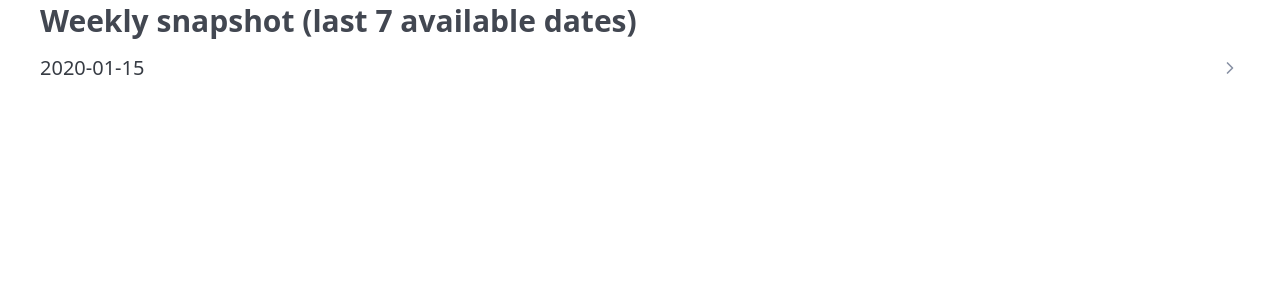
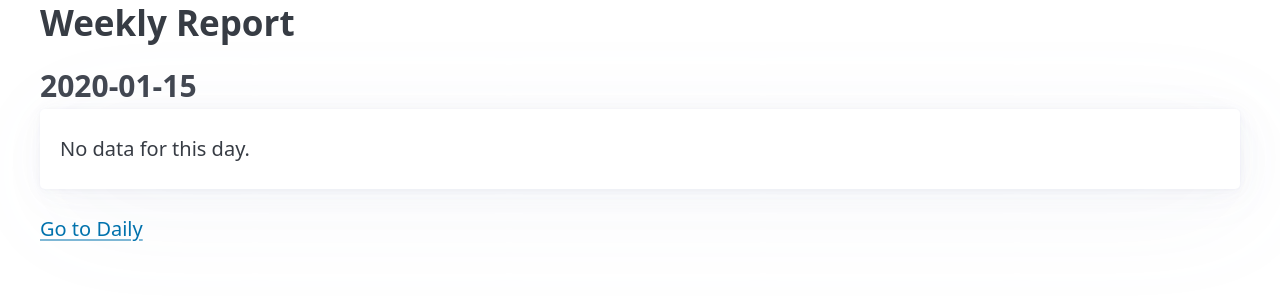
Before and after one commit to joelucwag-boop/ROTC-web-app, a Flask app: template templates/weekly.html in a window 1280 px wide. Shown: the part 87-390 px from the top of the page. Run offline with Flask 3, Linux system fonts and the light colour scheme; the template is opened without the code that fills it: most values are stand-ins (such as "Sample title", 1, 10 or a date in 2020); some libraries are stand-ins or nearby versions.

Commit message:
Update weekly.html

```diff
--- a/templates/weekly.html
+++ b/templates/weekly.html
@@ -1,17 +1,47 @@
 {% extends "base.html" %}
 {% block content %}
-<h3>Weekly snapshot (last 7 available dates)</h3>
+<h2>Weekly Report</h2>
+
+{% if dates and rows %}
   {% for iso in dates %}
-<details>
-  <summary>{{ iso }}</summary>
+    {% set day = rows.get(iso, {}) %}
+    <section style="margin-block:1.25rem;">
+      <h3 style="margin:0 0 .25rem 0;">{{ iso }}</h3>
+
+      {% if day and day.items %}
         <div class="grid">
-    {% for k, arr in rows[iso].items() %}
-    <article>
-      <h4>{{ k }}</h4>
-      {% for name in arr %}<span class="chip">{{ name }}</span>{% endfor %}
+          {% for bucket, people in day.items() %}
+            <article class="contrast">
+              <h4 style="margin:.25rem 0;">{{ bucket }}</h4>
+              {% if people %}
+                <ul style="margin:.25rem 0 0 1rem;">
+                  {% for p in people %}
+                    <li>
+                      {{ (p.name if p is mapping else "")
+                         or (p.Name if p is mapping else "")
+                         or p }}
+                    </li>
+                  {% endfor %}
+                </ul>
+              {% else %}
+                <p style="margin:.25rem 0 0;">None</p>
+              {% endif %}
             </article>
           {% endfor %}
         </div>
-</details>
+      {% else %}
+        <article class="contrast">
+          <p style="margin:.25rem 0;">No data for this day.</p>
+        </article>
+      {% endif %}
+    </section>
   {% endfor %}
+{% else %}
+  <article class="contrast" style="margin-block:1rem;">
+    <h3 style="margin:0;">No recent dates found</h3>
+    <p style="margin:.5rem 0 0;">Once new attendance columns appear, this page will populate.</p>
+  </article>
+{% endif %}
+
+<p><a href="{{ url_for('reports_daily') }}">Go to Daily</a></p>
 {% endblock %}
```
Lines whose indentation alone changed are shown as unchanged.
